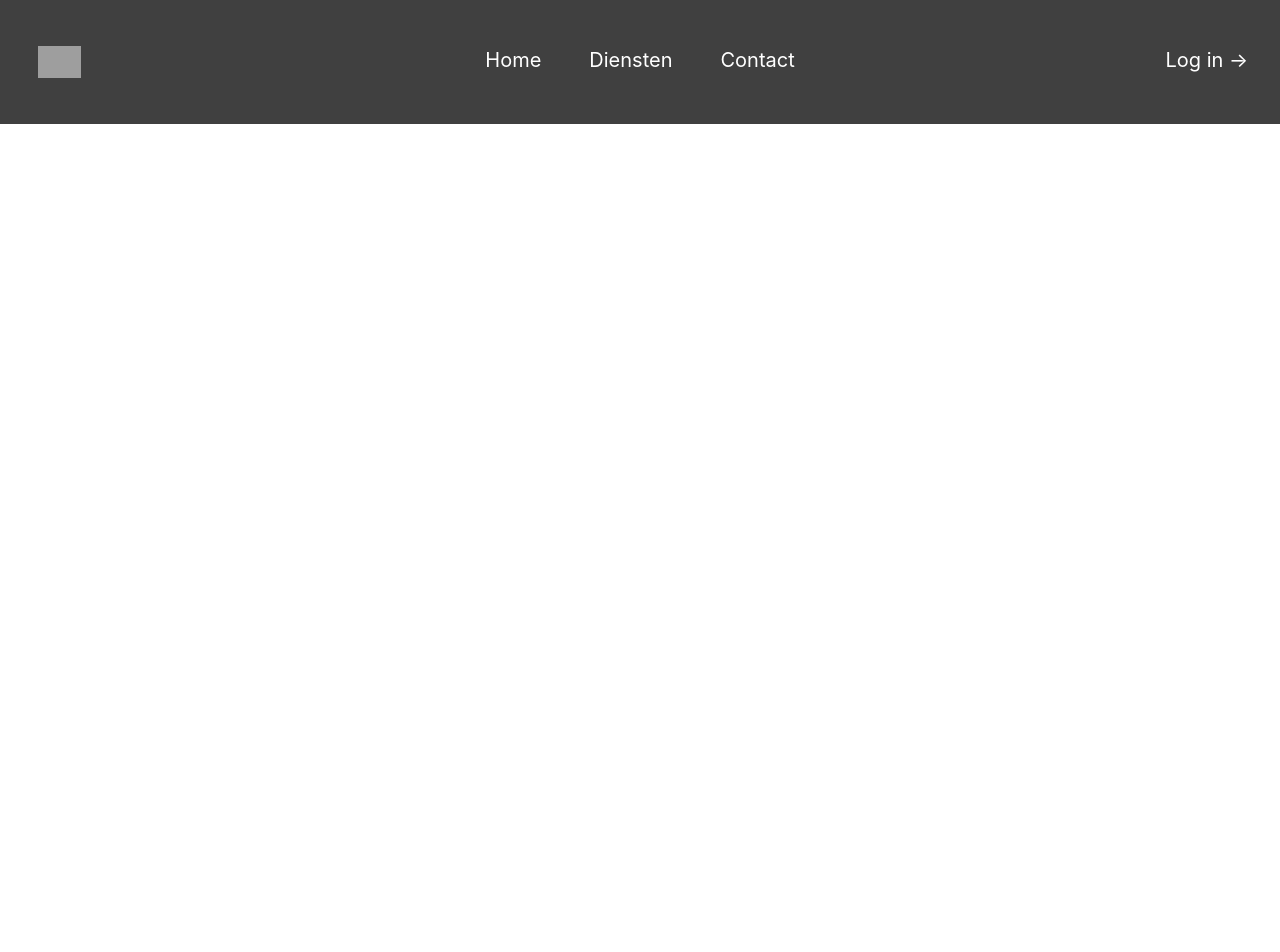
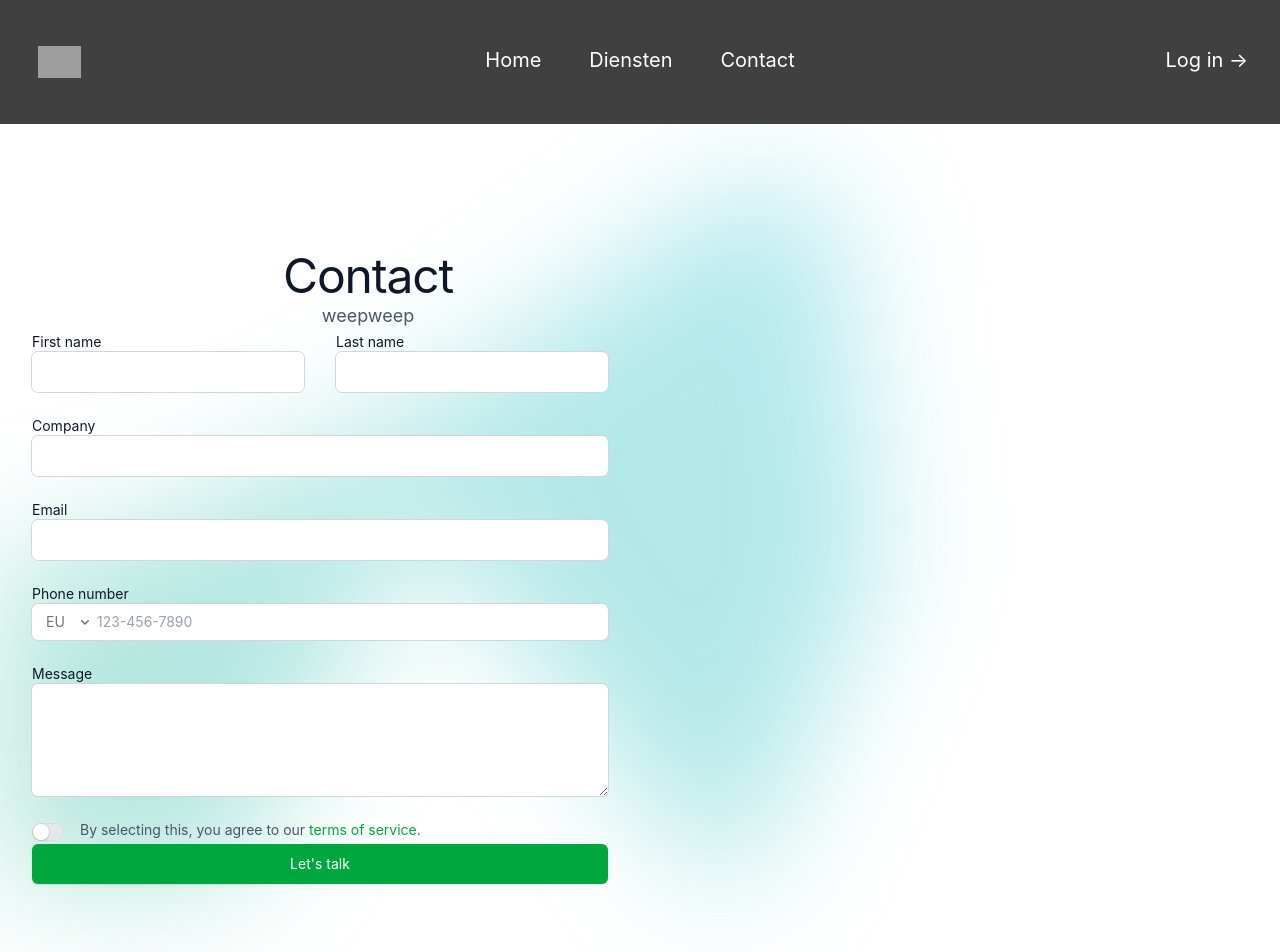
Before and after one commit to MyrtheRosa/Casus_2, a Vue app in the folder VueADW/: page /Contact in a window 1280 px wide. Shown: the top 952 px of the page. Before the commit the page ends 800 px from the top, so only its background shows below. Built offline with nearby package versions, Linux system fonts and the light colour scheme; grey boxes are pictures that could not be loaded.

Commit message:
contactpage
versie 1

```diff
--- a/VueADW/src/components/Navbar.vue
+++ b/VueADW/src/components/Navbar.vue
@@ -38,7 +38,7 @@ main {
 <div class="hidden lg:flex lg:gap-x-12 cursor-pointer">
     <a href="/" class="menu-item text-xl font-semibold">Home</a>
     <a href="#" class="menu-item text-xl font-semibold">Diensten</a>
-    <a href="#" class="menu-item text-xl font-semibold">Contact</a>
+    <a href="/contact" class="menu-item text-xl font-semibold">Contact</a>
 </div>
 <div class="hidden lg:flex lg:flex-1 lg:justify-end">
     <a href="/login" class="menu-item text-xl font-semibold">Log in <span aria-hidden="true">&rarr;</span></a>
--- /dev/null
+++ b/VueADW/src/pages/ContactPage.vue
@@ -0,0 +1,113 @@
+<template>
+    <div class="isolate bg-white px-6 py-24 sm:py-32 lg:px-8 relative">
+        <!-- Background blob -->
+        <div class="absolute inset-x-0 -top-40 -z-10 transform-gpu overflow-hidden blur-3xl sm:-top-80"
+            aria-hidden="true">
+            <div class="relative left-1/2 -z-10 aspect-[1155/678] w-[72rem] max-w-none -translate-x-1/2 rotate-[30deg] bg-gradient-to-tr from-[#16a34a] to-[#06b6d4] opacity-30 sm:left-[calc(50%-40rem)] sm:w-[115rem]"
+                style="clip-path: polygon(74.1% 44.1%, 100% 61.6%, 97.5% 26.9%, 85.5% 0.1%, 80.7% 2%, 72.5% 32.5%, 60.2% 62.4%, 52.4% 68.1%, 47.5% 58.3%, 45.2% 34.5%, 27.5% 76.7%, 0.1% 64.9%, 17.9% 100%, 27.6% 76.8%, 76.1% 97.7%, 74.1% 44.1%)">
+            </div>
+        </div>
+
+        <!-- Heading -->
+        <div class="mx-auto max-w-2xl text-center">
+            <h2 class="text-4xl font-semibold tracking-tight text-balance text-gray-900 sm:text-5xl">
+                Contact
+            </h2>
+            <p class="mt-2 text-lg leading-8 text-gray-600">
+                weepweep
+            </p>
+        </div>
+
+        <!-- Contact Form -->
+        <form action="#" method="POST" class="mx-auto mt-16 max-w-xl sm:mt-20">
+            <div class="grid grid-cols-1 gap-x-8 gap-y-6 sm:grid-cols-2">
+                <div>
+                    <label for="first-name" class="block text-sm font-semibold text-gray-900">First name</label>
+                    <div class="mt-2.5">
+                        <input type="text" name="first-name" id="first-name" autocomplete="given-name"
+                            class="block w-full rounded-md bg-white px-3.5 py-2 text-base text-gray-900 outline outline-1 outline-gray-300 placeholder:text-gray-400 focus:outline-2 focus:outline-green-600" />
+                    </div>
+                </div>
+
+                <div>
+                    <label for="last-name" class="block text-sm font-semibold text-gray-900">Last name</label>
+                    <div class="mt-2.5">
+                        <input type="text" name="last-name" id="last-name" autocomplete="family-name"
+                            class="block w-full rounded-md bg-white px-3.5 py-2 text-base text-gray-900 outline outline-1 outline-gray-300 placeholder:text-gray-400 focus:outline-2 focus:outline-green-600" />
+                    </div>
+                </div>
+
+                <div class="sm:col-span-2">
+                    <label for="company" class="block text-sm font-semibold text-gray-900">Company</label>
+                    <div class="mt-2.5">
+                        <input type="text" name="company" id="company" autocomplete="organization"
+                            class="block w-full rounded-md bg-white px-3.5 py-2 text-base text-gray-900 outline outline-1 outline-gray-300 placeholder:text-gray-400 focus:outline-2 focus:outline-green-600" />
+                    </div>
+                </div>
+
+                <div class="sm:col-span-2">
+                    <label for="email" class="block text-sm font-semibold text-gray-900">Email</label>
+                    <div class="mt-2.5">
+                        <input type="email" name="email" id="email" autocomplete="email"
+                            class="block w-full rounded-md bg-white px-3.5 py-2 text-base text-gray-900 outline outline-1 outline-gray-300 placeholder:text-gray-400 focus:outline-2 focus:outline-green-600" />
+                    </div>
+                </div>
+
+                <div class="sm:col-span-2">
+                    <label for="phone-number" class="block text-sm font-semibold text-gray-900">Phone number</label>
+                    <div class="mt-2.5">
+                        <div
+                            class="flex rounded-md bg-white outline outline-1 outline-gray-300 has-[input:focus-within]:outline-2 has-[input:focus-within]:outline-green-600">
+                            <div class="grid shrink-0 grid-cols-1 relative">
+                                <select id="country" name="country" autocomplete="country" aria-label="Country"
+                                    class="col-start-1 row-start-1 w-full appearance-none rounded-md py-2 pr-7 pl-3.5 text-base text-gray-500 placeholder:text-gray-400 focus:outline-2 focus:outline-green-600 sm:text-sm">
+                                    <option>EU</option>
+                                </select>
+                                <svg class="pointer-events-none col-start-1 row-start-1 mr-2 size-5 self-center justify-self-end text-gray-500 sm:size-4"
+                                    viewBox="0 0 16 16" fill="currentColor" aria-hidden="true">
+                                    <path fill-rule="evenodd"
+                                        d="M4.22 6.22a.75.75 0 0 1 1.06 0L8 8.94l2.72-2.72a.75.75 0 1 1 1.06 1.06l-3.25 3.25a.75.75 0 0 1-1.06 0L4.22 7.28a.75.75 0 0 1 0-1.06Z"
+                                        clip-rule="evenodd" />
+                                </svg>
+                            </div>
+                            <input type="text" name="phone-number" id="phone-number"
+                                class="block min-w-0 grow py-1.5 pr-3 pl-1 text-base text-gray-900 placeholder:text-gray-400 focus:outline-none sm:text-sm"
+                                placeholder="123-456-7890" />
+                        </div>
+                    </div>
+                </div>
+
+                <div class="sm:col-span-2">
+                    <label for="message" class="block text-sm font-semibold text-gray-900">Message</label>
+                    <div class="mt-2.5">
+                        <textarea name="message" id="message" rows="4"
+                            class="block w-full rounded-md bg-white px-3.5 py-2 text-base text-gray-900 outline outline-1 outline-gray-300 placeholder:text-gray-400 focus:outline-2 focus:outline-green-600"></textarea>
+                    </div>
+                </div>
+
+                <div class="flex gap-x-4 sm:col-span-2">
+                    <div class="flex h-6 items-center">
+                        <button type="button"
+                            class="flex w-8 flex-none cursor-pointer rounded-full bg-gray-200 p-px ring-1 ring-inset ring-gray-900/5 transition-colors duration-200 ease-in-out focus-visible:outline-2 focus-visible:outline-offset-2 focus-visible:outline-indigo-600"
+                            role="switch" aria-checked="false" aria-labelledby="switch-1-label">
+                            <span class="sr-only">Agree to policies</span>
+                            <span aria-hidden="true"
+                                class="size-4 translate-x-0 transform rounded-full bg-white shadow ring-1 ring-gray-900/5 transition duration-200 ease-in-out"></span>
+                        </button>
+                    </div>
+                    <label class="text-sm text-gray-600" id="switch-1-label">
+                        By selecting this, you agree to our
+                        <a href="#" class="font-semibold text-green-600">terms&nbsp;of&nbsp;service</a>.
+                    </label>
+                </div>
+            </div>
+
+            <div class="mt-10">
+                <button type="submit"
+                    class="cursor-pointer flex w-full justify-center rounded-md bg-green-600 px-3 py-1.5 text-sm leading-7 font-semibold text-white shadow-sm hover:bg-green-500 focus-visible:outline-2 focus-visible:outline-offset-2 focus-visible:outline-green-600">
+                    Let's talk
+                </button>
+            </div>
+        </form>
+    </div>
+</template>
--- a/VueADW/src/pages/HomePage.vue
+++ b/VueADW/src/pages/HomePage.vue
@@ -1,7 +1,4 @@
 <script setup>
-// import HelloWorld from './components/HelloWorld.vue'
-// import TheWelcome from './components/TheWelcome.vue'
-
 import { onMounted, onBeforeUnmount } from 'vue'
 
 const handleScroll = () => {
```
Also changed, not shown: VueADW/src/router/routes.js (+9 -7 lines).
